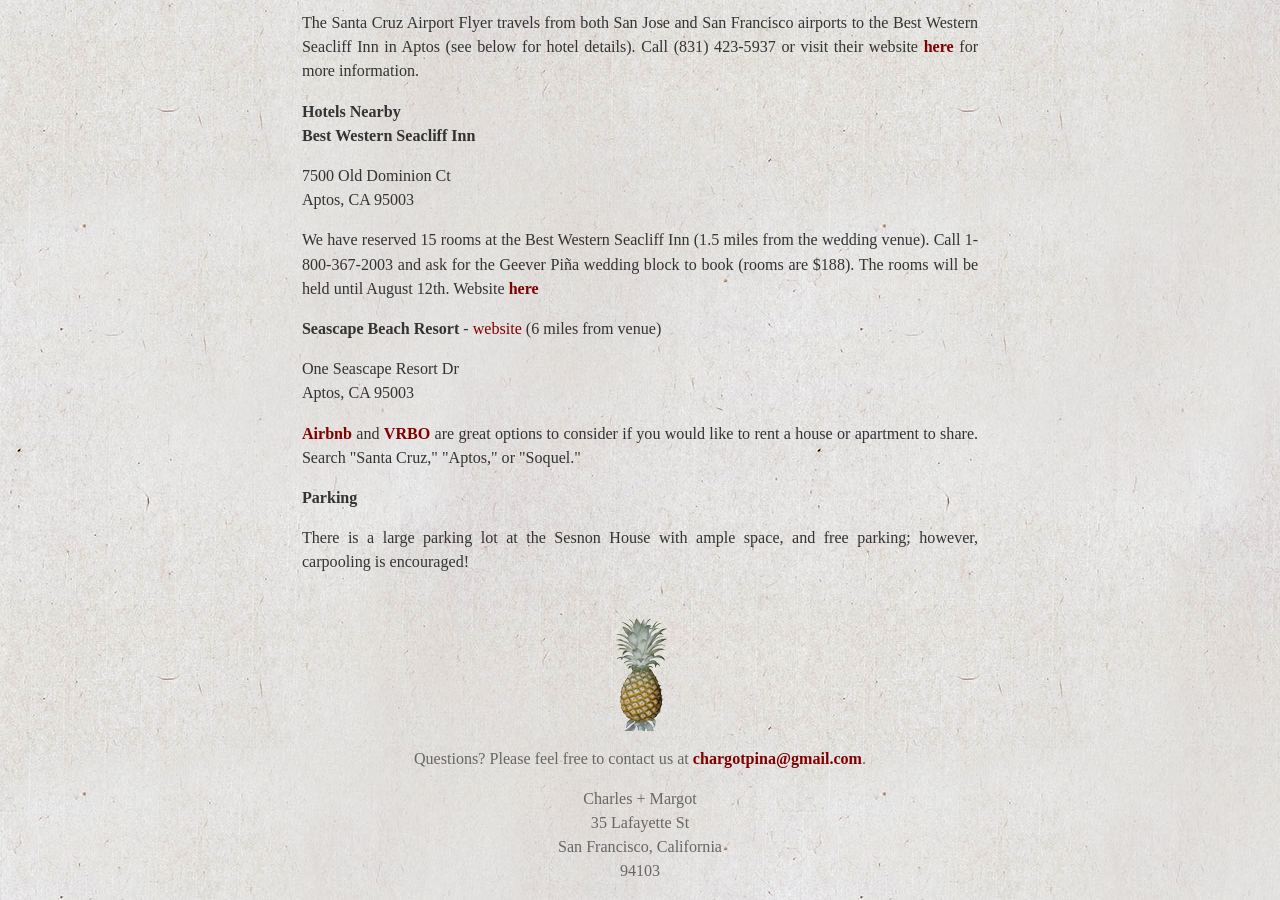
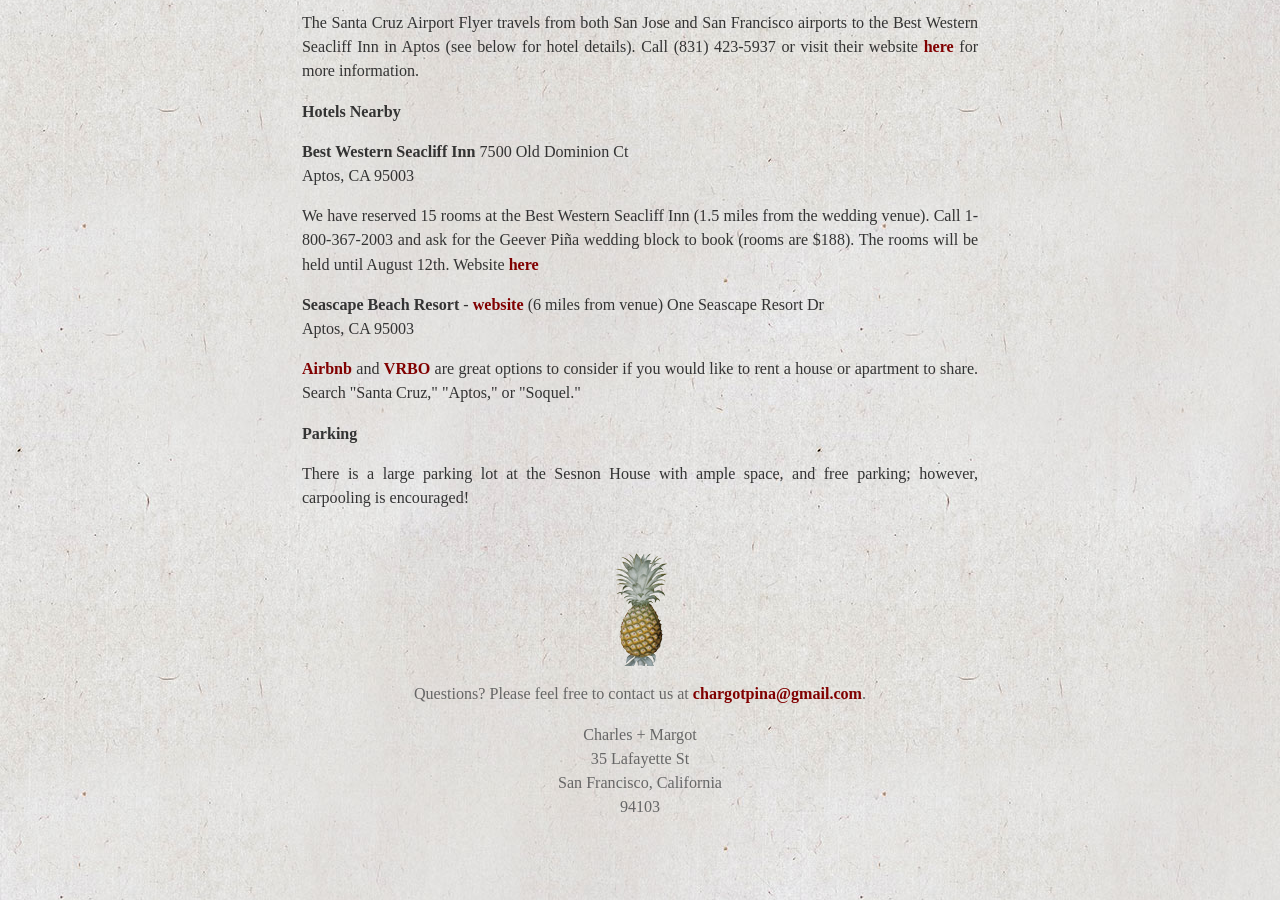
Before and after one commit to charlespina/wedding-site, a Jekyll site: the page built from travel.html, in a window 1280 px wide and 900 px high, scrolled down 1179 px. Built offline with Jekyll 4.4.1, drawn with Linux system fonts in a browser that asks for light colours; some web fonts are replaced; Markdown is read by kramdown in place of the engine named in the settings.

Commit message:
formatting

```diff
--- a/travel.html
+++ b/travel.html
@@ -30,16 +30,16 @@ title: Travel + Acommodations
 
     <div>
         <h2>Hotels Nearby</h2>
+        <p>
         <b>Best Western Seacliff Inn</b>
-        <p>
         7500 Old Dominion Ct <br />
         Aptos, CA 95003 <br />
         </p>
         <p>
         We have reserved 15 rooms at the Best Western Seacliff Inn (1.5 miles from the wedding venue). Call 1-800-367-2003 and ask for the Geever Piña wedding block to book (rooms are $188). The rooms will be held until August 12th. Website <a href="http://www.seacliffinn.com/">here</a>
         </p>
+        <p>
         <b>Seascape Beach Resort</b> - <a href="http://www.seascaperesort.com/">website</a> (6 miles from venue)
-        <p>
         One Seascape Resort Dr<br />
         Aptos, CA 95003 <br />
         </p>
```
Also changed, not shown: 1 other file.
